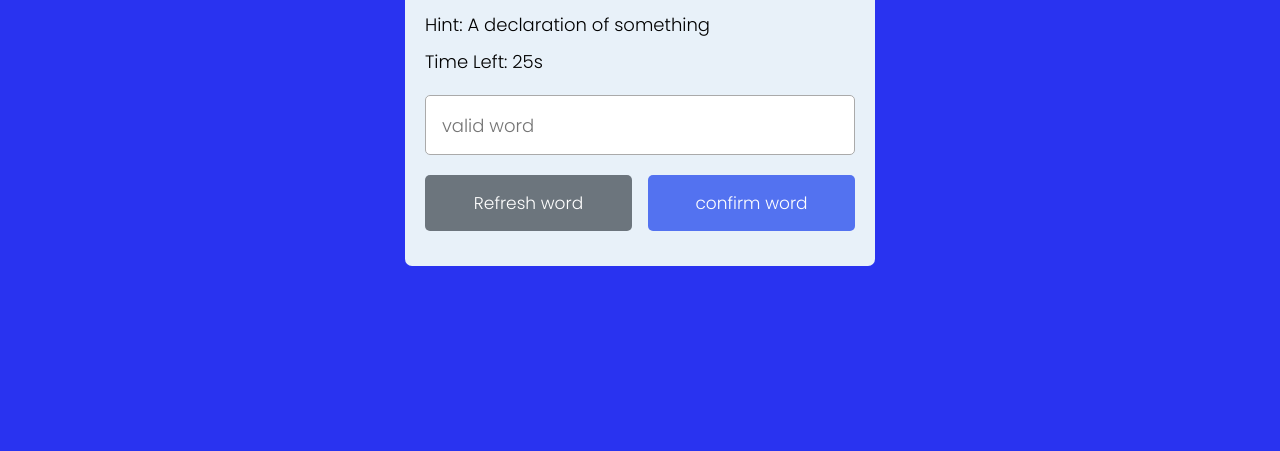
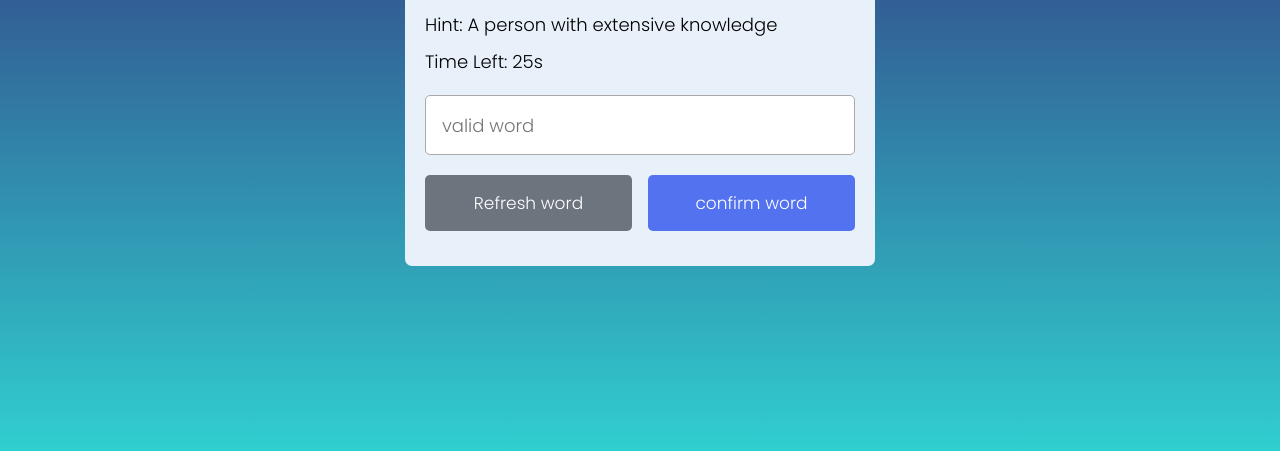
Before and after one commit to Benson-Ochieng/Simple-Scramble, a plain HTML site: page index.html in a window 1280 px wide. Shown: the part 349-800 px from the top of the page. Drawn offline with Linux system fonts and the light colour scheme.

Commit message:
Background change & added afew words.

```diff
--- a/css/main.css
+++ b/css/main.css
@@ -13,7 +13,7 @@ body{
     align-items: center;
     justify-content: center;
     min-height: 100vh;
-    background: #2933f0;
+    background-image: linear-gradient(to top, #30cfd0 0%, #330867 100%);
 }
 
 .container{
--- a/js/words.js
+++ b/js/words.js
@@ -14,5 +14,17 @@ const words =[
     {
         word: "library",
         hint: "A collection of books"
+    },
+    {
+        word: "Messi",
+        hint: "The Goat"
+    },
+    {
+        word: "Chelsea",
+        hint: "The Blues"
+    },
+    {
+        word: "Nairobi",
+        hint: "Capital city Kenya"
     }
 ];
```
